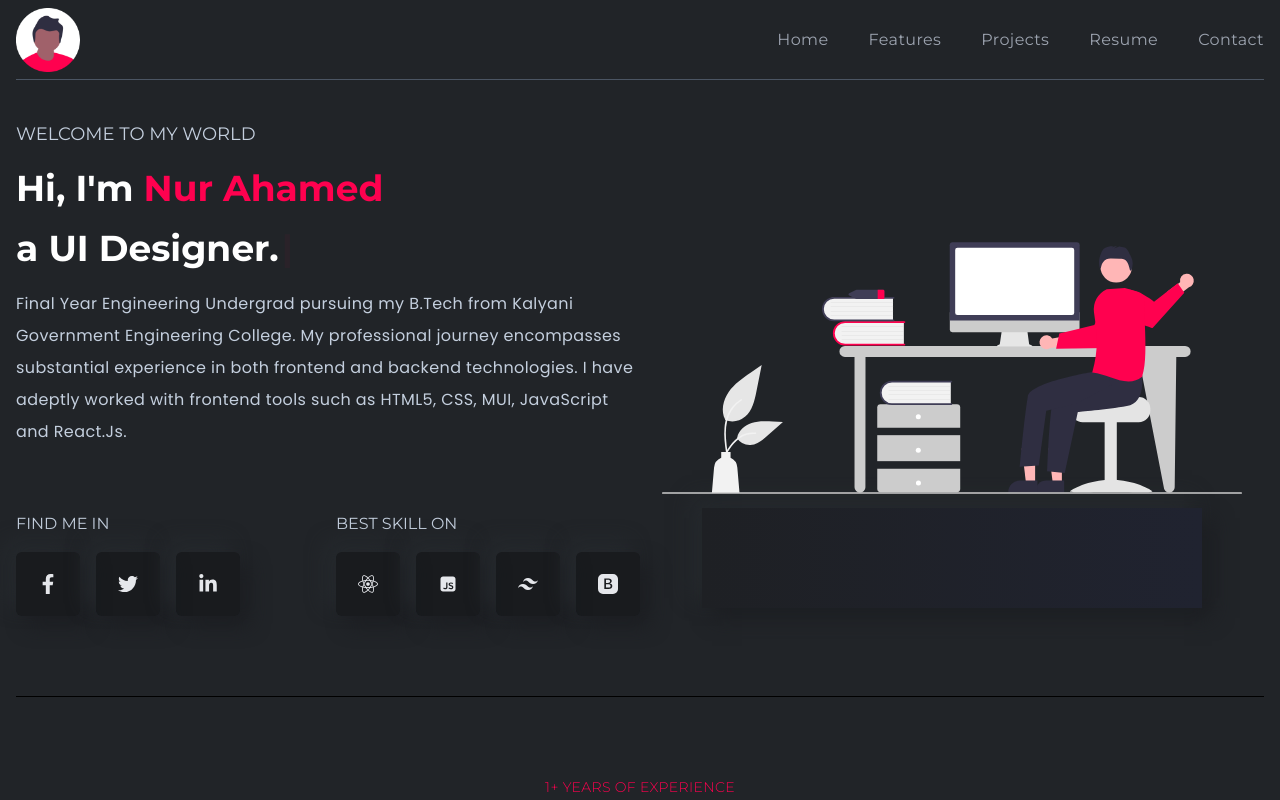
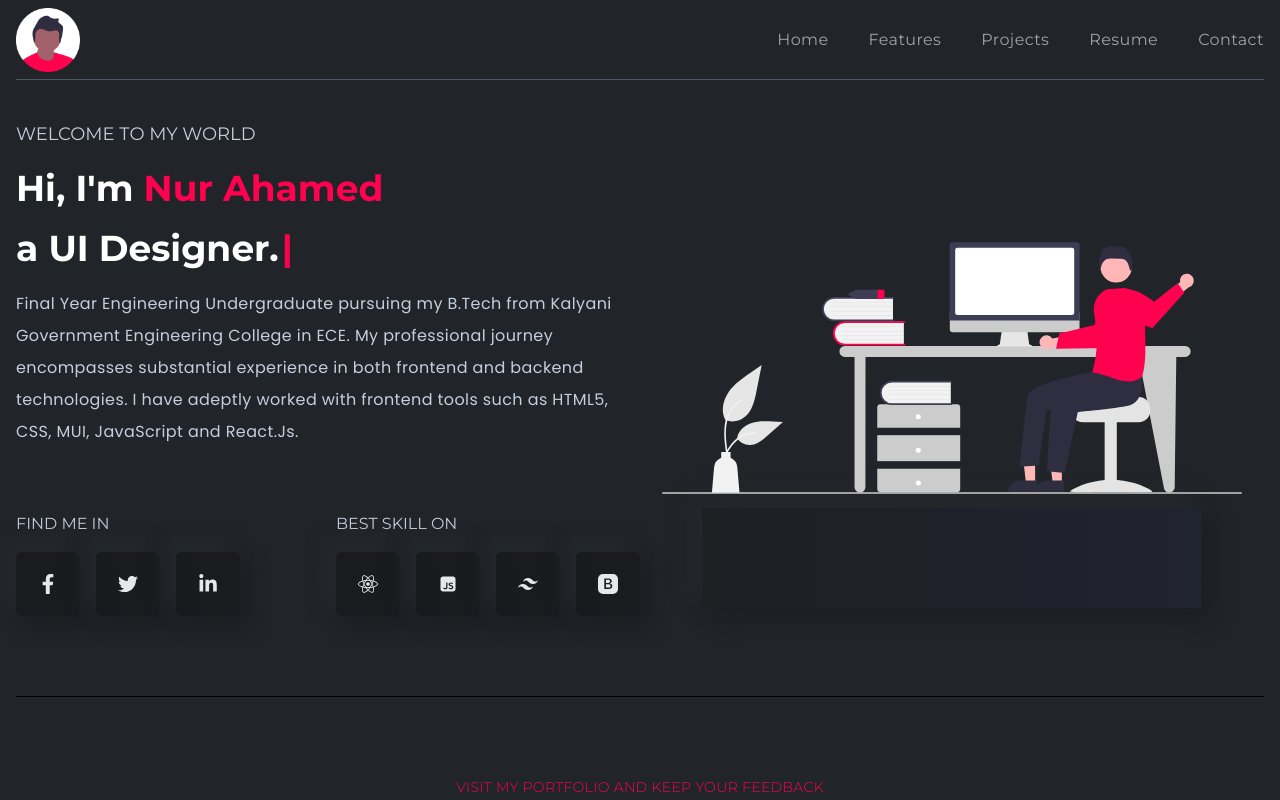
Before and after one commit to nurahamed/pf, a React (Create React App) app: page / in a window 1280 px wide. Shown: the top 800 px of the page. Built offline with nearby package versions, Linux system fonts and the light colour scheme.

Commit message:
update title, left banner

```diff
--- a/public/index.html
+++ b/public/index.html
@@ -7,7 +7,7 @@
     <meta name="theme-color" content="#000000" />
     <meta
       name="description"
-      content="Web site created using create-react-app"
+      content="Nur Ahamed Mondal Portfolio website "
     />
     <link rel="apple-touch-icon" href="%PUBLIC_URL%/logo192.png" />
     <!--
@@ -24,7 +24,7 @@
       work correctly both with client-side routing and a non-root public URL.
       Learn how to configure a non-root public URL by running `npm run build`.
     -->
-    <title>React App</title>
+    <title>Portfolio | Nur Ahamed</title>
   </head>
   <body>
     <noscript>You need to enable JavaScript to run this app.</noscript>
--- a/src/App.js
+++ b/src/App.js
@@ -5,7 +5,7 @@ import Contact from './components/contact/Contact';
 // import Footer from './components/footer/Footer';
 import FooterBottom from './components/footer/FooterBottom';
 import Navbar from './components/navbar/Navbar';
-// import Projects from './components/projects/Project';
+import Projects from './components/projects/Project';
 import Resume from './components/resume/Resume';
 // bg-bodyColor
 
@@ -15,7 +15,7 @@ function App() {
       <Navbar/>
       <Banner/>
       {/* <Features/> */}
-      {/* <Projects/> */}
+      <Projects/>
       <Resume/>
       <Contact/>
       <FooterBottom/>
--- a/src/components/banner/LeftBanner.js
+++ b/src/components/banner/LeftBanner.js
@@ -26,7 +26,7 @@ const LeftBanner = () => {
           />
         </h2>
         <p className="text-base font-bodyFont leading-8 tracking-wide">
-        Final Year Engineering Undergrad pursuing my B.Tech from Kalyani Government Engineering College. My professional journey encompasses substantial experience in both frontend and backend technologies. I have adeptly worked with frontend tools such as HTML5, CSS, MUI, JavaScript and React.Js.
+        Final Year Engineering Undergraduate pursuing my B.Tech from Kalyani Government Engineering College in ECE. My professional journey encompasses substantial experience in both frontend and backend technologies. I have adeptly worked with frontend tools such as HTML5, CSS, MUI, JavaScript and React.Js.
         </p>
       </div>
      {/* Media */}
```
